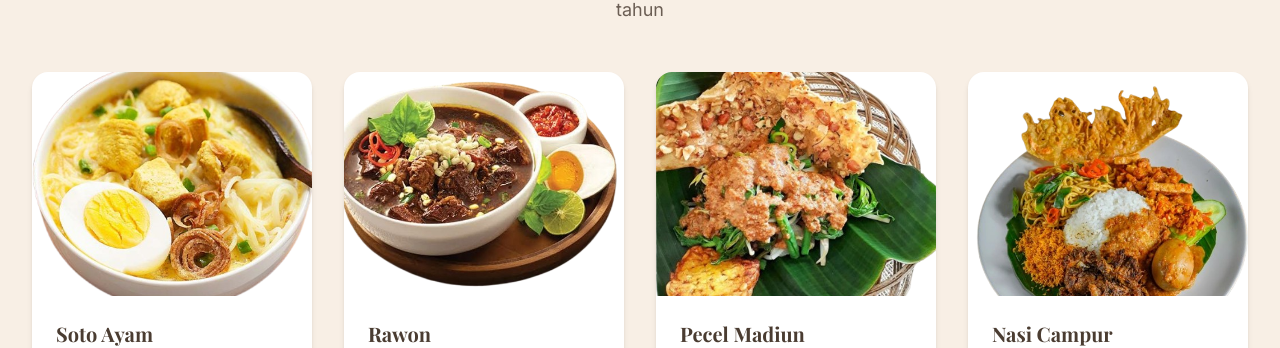
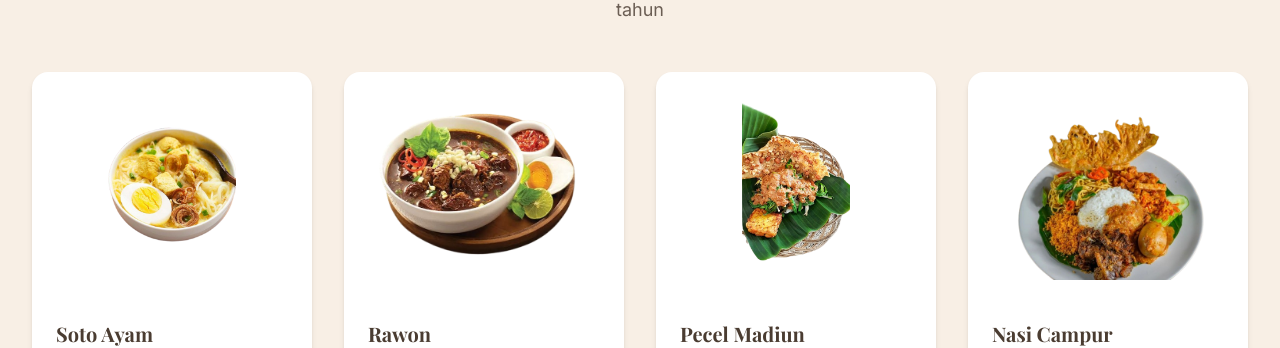
Before and after one commit to kevinamay/Soto-Ayam-Pringgondani, a Next.js app: page / in a window 1280 px wide. Shown: the part 722-1070 px from the top of the page. Built offline with nearby package versions, Linux system fonts and the light colour scheme; a web font is replaced by a local one.

Commit message:
style: change image object-cover to object-contain to prevent cropping

```diff
--- a/src/app/menu/page.tsx
+++ b/src/app/menu/page.tsx
@@ -55,7 +55,7 @@ function MenuCard({ item }: { item: { name: string, image: string, desc: string
           src={item.image}
           alt={item.name}
           fill
-          className="object-cover rounded-t-2xl"
+          className="object-contain p-4 rounded-t-2xl"
           sizes="(max-width: 768px) 100vw, (max-width: 1024px) 50vw, 25vw"
         />
       </div>
--- a/src/app/page.tsx
+++ b/src/app/page.tsx
@@ -76,7 +76,7 @@ export default function Home() {
                   src="/images/soto.png"
                   alt="Soto Ayam"
                   fill
-                  className="object-cover rounded-t-2xl"
+                  className="object-contain p-4 rounded-t-2xl"
                   sizes="(max-width: 768px) 100vw, (max-width: 1024px) 50vw, 25vw"
                 />
               </div>
@@ -93,7 +93,7 @@ export default function Home() {
                   src="/images/rawon.png"
                   alt="Rawon"
                   fill
-                  className="object-cover rounded-t-2xl"
+                  className="object-contain p-4 rounded-t-2xl"
                   sizes="(max-width: 768px) 100vw, (max-width: 1024px) 50vw, 25vw"
                 />
               </div>
@@ -110,7 +110,7 @@ export default function Home() {
                   src="/images/pecel.png"
                   alt="Pecel Madiun"
                   fill
-                  className="object-cover rounded-t-2xl"
+                  className="object-contain p-4 rounded-t-2xl"
                   sizes="(max-width: 768px) 100vw, (max-width: 1024px) 50vw, 25vw"
                 />
               </div>
@@ -127,7 +127,7 @@ export default function Home() {
                   src="/images/campur.png"
                   alt="Nasi Campur"
                   fill
-                  className="object-cover rounded-t-2xl"
+                  className="object-contain p-4 rounded-t-2xl"
                   sizes="(max-width: 768px) 100vw, (max-width: 1024px) 50vw, 25vw"
                 />
               </div>
```
